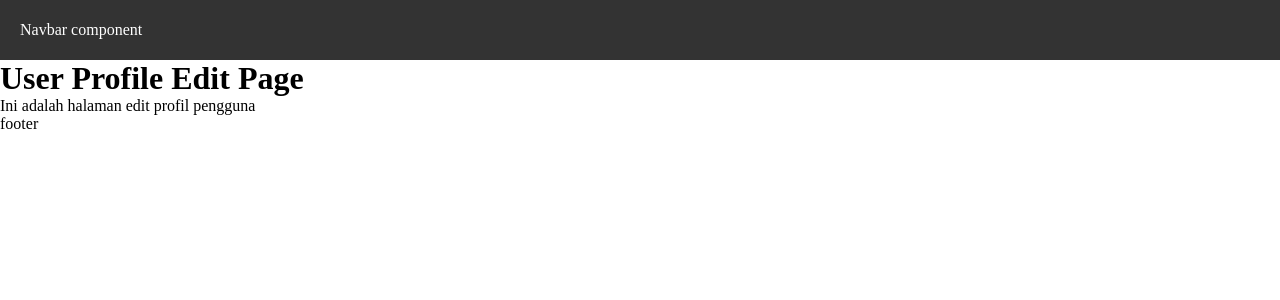
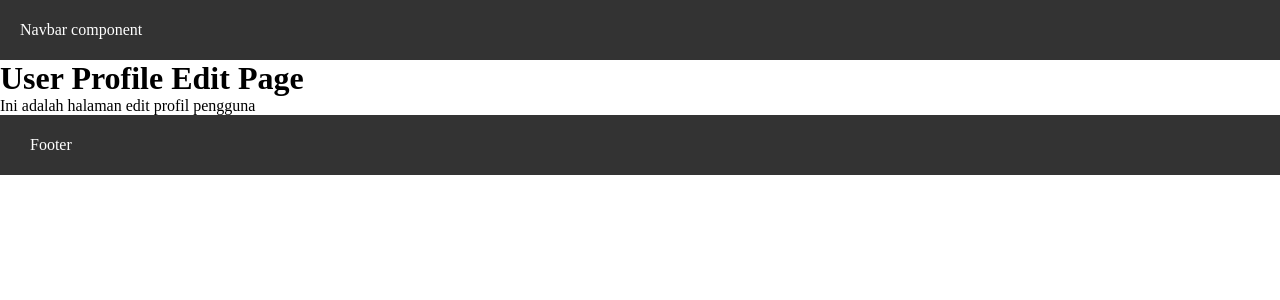
Before and after one commit to Anandarahmawati24/PBF-2026, a Next.js app in the folder Pertemuan_3/: page /profile/edit in a window 1280 px wide. Shown: the top 300 px of the page. Built offline with nearby package versions, Linux system fonts and the light colour scheme.

Commit message:
tugas 3 layout jobsheet 3

```diff
--- a/Pertemuan_3/src/components/layouts/Appshell/index.tsx
+++ b/Pertemuan_3/src/components/layouts/Appshell/index.tsx
@@ -10,8 +10,8 @@ const Appshell = (props: AppshellProps) => {
         <main>
             <Navbar />
             {children}
-            <div>
-                footer
+            <div className="footer">
+                Footer
             </div>
         </main>
     );
--- a/Pertemuan_3/src/styles/globals.css
+++ b/Pertemuan_3/src/styles/globals.css
@@ -26,3 +26,15 @@ a {
   align-items: center;
   padding: 0 20px;
 }
+
+.footer {
+  width: 100%;
+  height: 60px;
+  background-color: #333;
+  color: #fff;
+  display: flex;
+  align-items: center;
+  padding: 0 30px;
+  position: fixed;
+
+}
```
